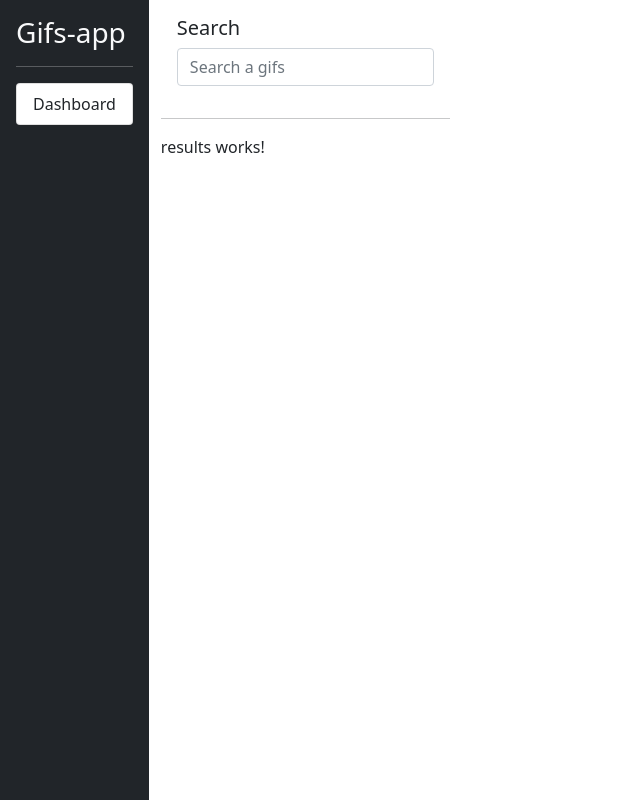
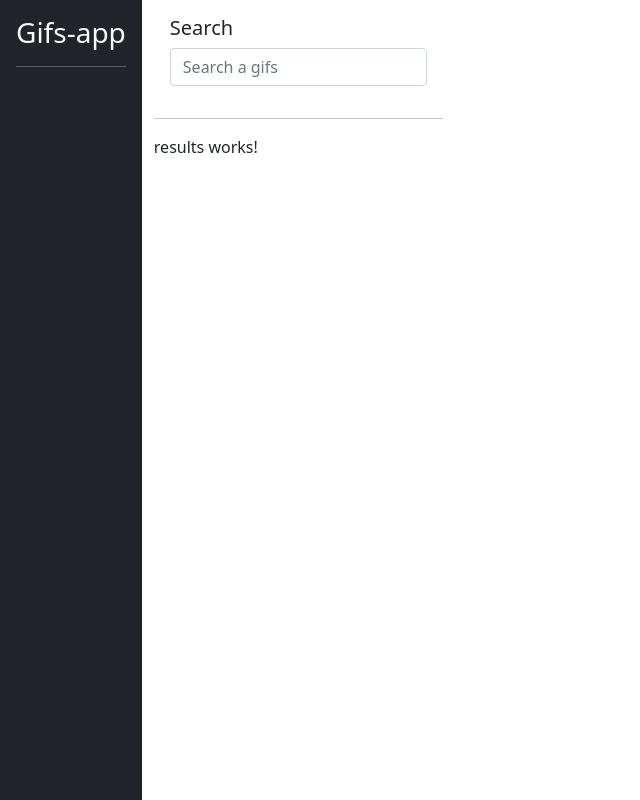
Before and after one commit to davidsantander9/angular-gifs-app, an Angular app: page / in a window 1280 px wide. Shown: the whole page, without its empty margins (0-640 px from the left). Built offline with nearby package versions, Linux system fonts and the light colour scheme.

Commit message:
cosume service

```diff
--- a/src/app/gifs/search/search.component.ts
+++ b/src/app/gifs/search/search.component.ts
@@ -1,4 +1,5 @@
 import { Component, ElementRef, ViewChild } from '@angular/core';
+import { GifsService } from '../services/gifs.service';
 
 @Component({
   selector: 'app-search',
@@ -8,11 +9,13 @@ import { Component, ElementRef, ViewChild } from '@angular/core';
 })
 export class SearchComponent  {
 
+  constructor( private gifsService: GifsService) { }
+
   @ViewChild('txtSearch') txtSearch!: ElementRef<HTMLInputElement>;
 
   search(  ){
     const val = this.txtSearch.nativeElement.value;
-    console.log(val);
+    this.gifsService.searchGifs( val );
     this.txtSearch.nativeElement.value = '';
   }
 
--- a/src/app/shared/sidebar/sidebar.component.html
+++ b/src/app/shared/sidebar/sidebar.component.html
@@ -5,7 +5,8 @@
 <div class="list-group list-reset">
   <a href="#"
     class="list-group-item list-group-item-action"
+    *ngFor="let item of history"
   >
-      Dashboard
+      {{ item }}
   </a>
 </div>
--- a/src/app/shared/sidebar/sidebar.component.ts
+++ b/src/app/shared/sidebar/sidebar.component.ts
@@ -1,14 +1,18 @@
-import { Component, OnInit } from '@angular/core';
+import { Component } from '@angular/core';
+import { GifsService } from '../../gifs/services/gifs.service';
 
 @Component({
   selector: 'app-sidebar',
   templateUrl: './sidebar.component.html',
 })
-export class SidebarComponent implements OnInit {
+export class SidebarComponent  {
 
-  constructor() { }
+  constructor( private gifsService: GifsService) { }
 
-  ngOnInit(): void {
+  get history(): string[]{
+    return this.gifsService.hystory;
   }
 
+
+
 }
```
